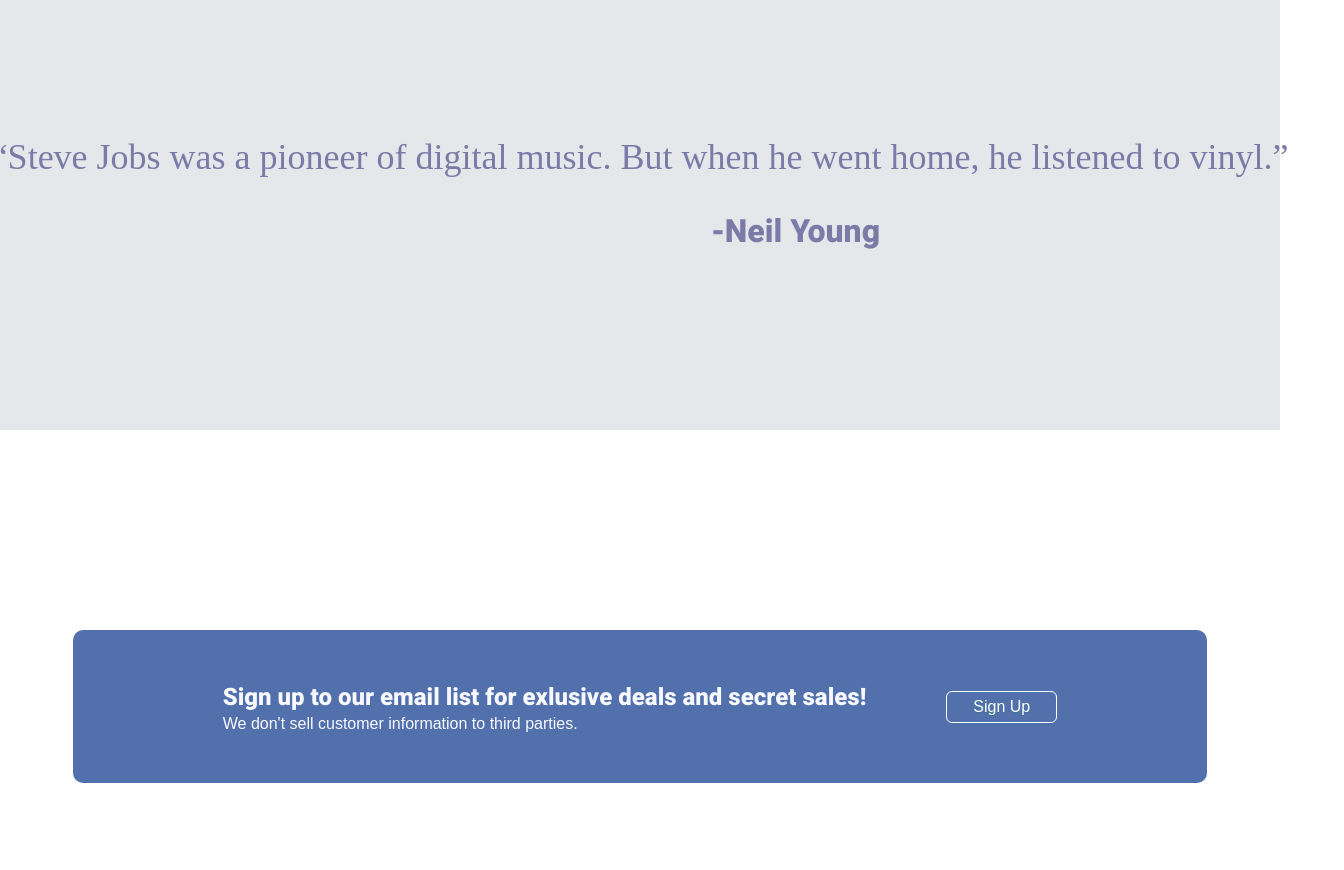
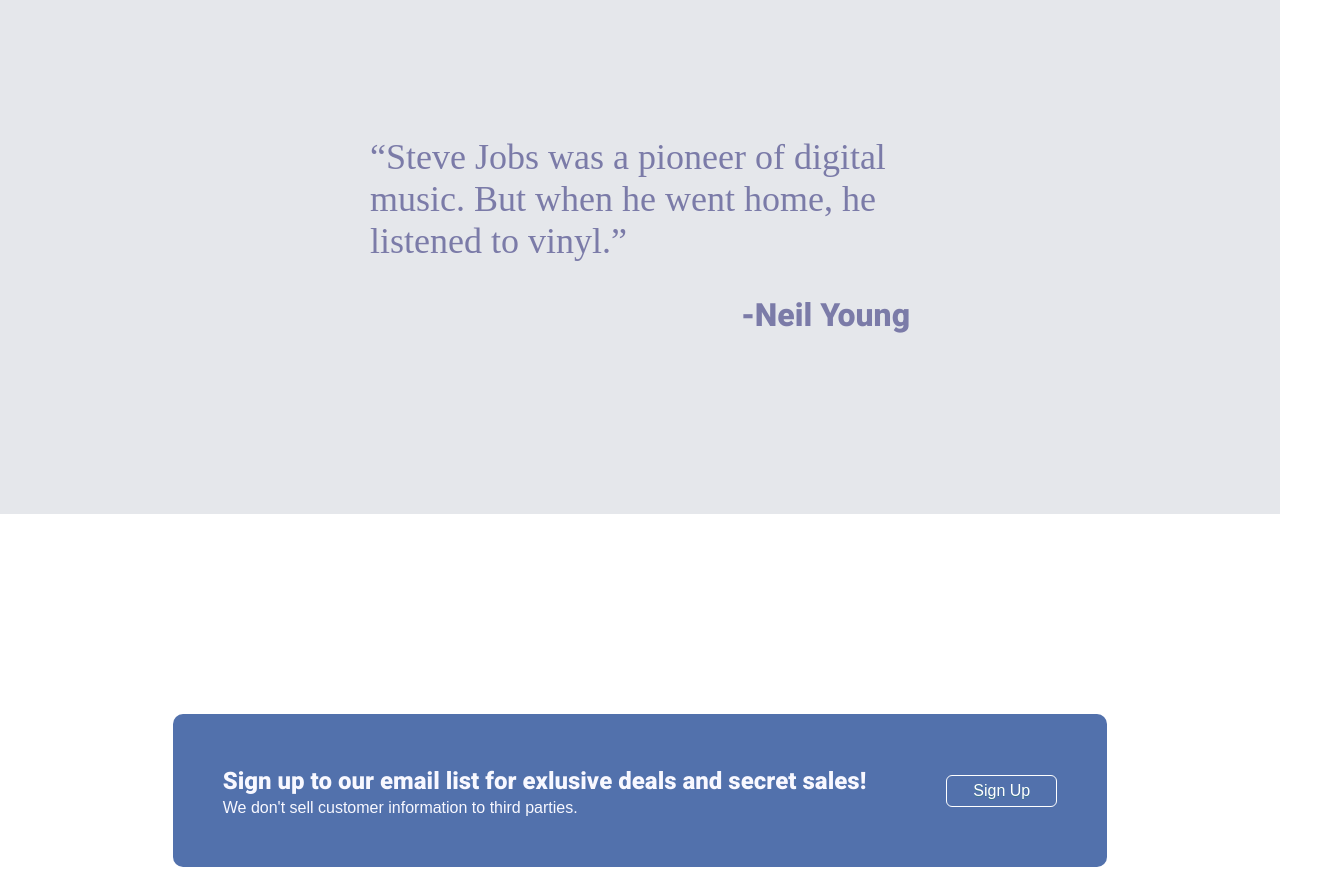
Before and after one commit to Ghostcat89/Landing_Page, a plain HTML site: page index.html in a window 1280 px wide. Shown: the part 1180-2050 px from the top of the page, 1344 px wide, since content can reach past the window. Drawn offline with Linux system fonts and the light colour scheme.

Commit message:
removed transform scale(1.1) from introduction section, also realigened margin on quote to break into 2 seperate lines.

```diff
--- a/styles.css
+++ b/styles.css
@@ -11,8 +11,7 @@
 	justify-content: center;
 	padding-top: 100px ;
 	padding-bottom: 100px;
-	transform: scale(1.1);
-}
+	}
 
 .intro-text-container{
 	width: 450px;
@@ -103,14 +102,13 @@
 justify-content: center;
 align-items: center;
 flex-flow: column;
-padding-inline: 400px;
+padding-inline: 370px;;
 padding-block: 175px;
 }
 
 .quote{
 font: 36px light italic sans-serif;
 color: #7b7ba8;
-white-space: nowrap;
 }
 
 .person{
@@ -147,7 +145,7 @@
 	align-items: center;
 padding: 50px;
 background-color: #5271ac;
-padding-inline: 150px;
+padding-inline: 50px;
 border-radius: 10px;
 gap: 80px;
 
```
